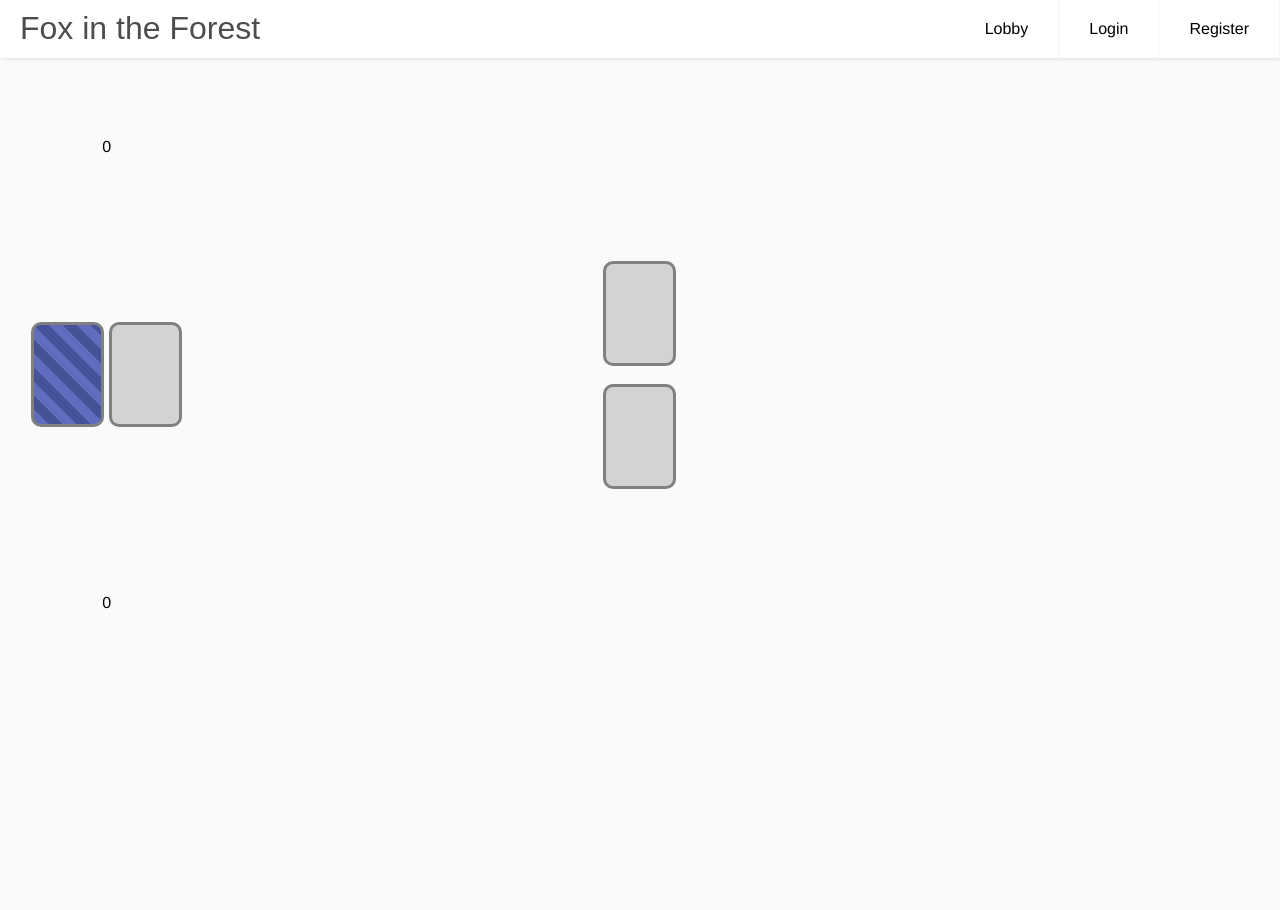
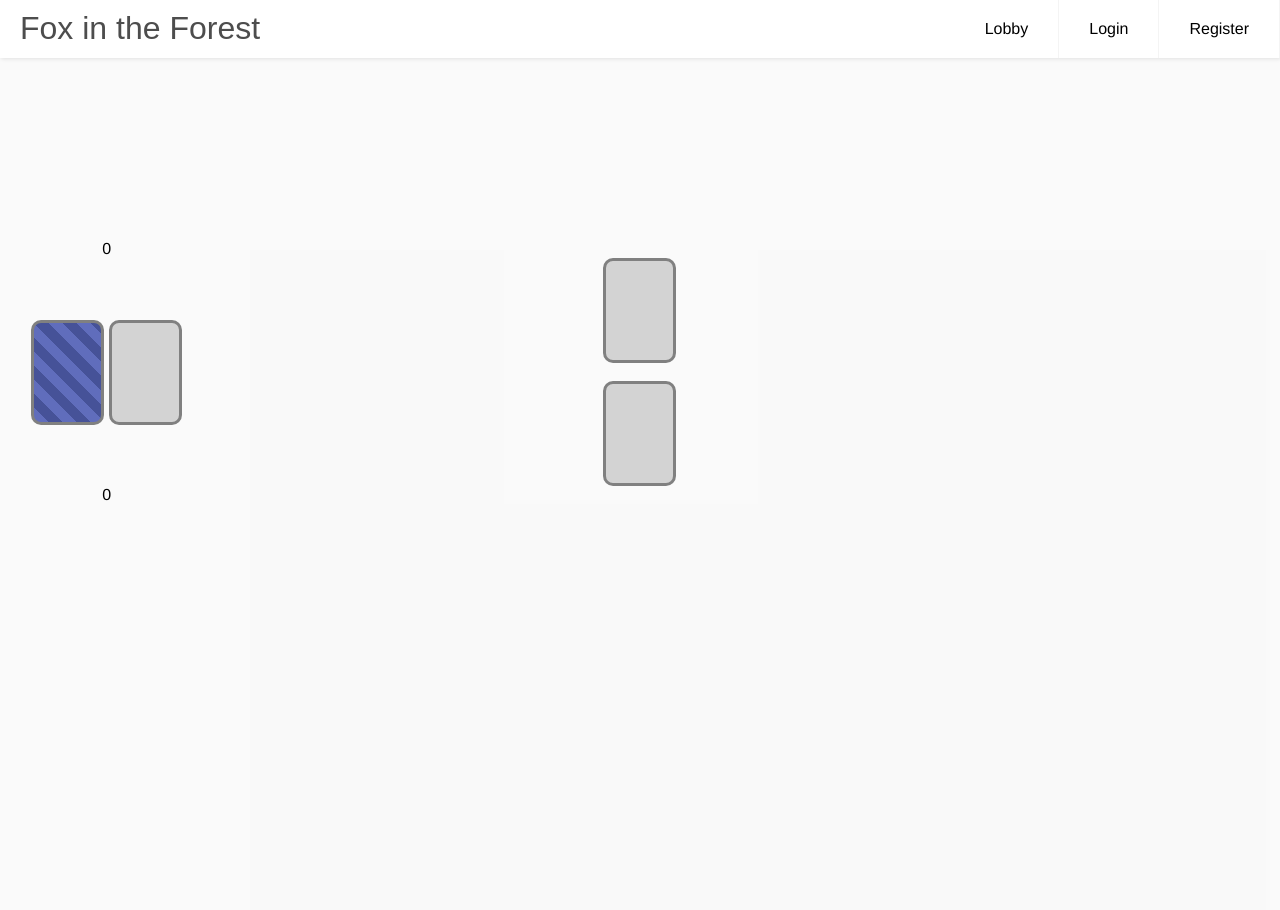
Before and after one commit to Oripy/foxintheforest, a Flask app: template foxy/templates/game.html in a window 1280 px wide. Run offline with Flask 2, Linux system fonts and the light colour scheme; the template is opened without the code that fills it, so the values that code supplies are empty.

Commit message:
tweak game area

```diff
--- a/foxy/static/game.css
+++ b/foxy/static/game.css
@@ -1,6 +1,6 @@
 #playingarea
 {
-	height: calc(100% - 50px);
+	height: calc(100% - 58px);
 
 	display: grid;
 	grid-template-columns: [col-start] 1fr 4fr 1fr [col-end];
@@ -10,7 +10,7 @@
     "decks trick help"
     "playerinfo playerhand ."
     "history history history";
-  	grid-row-gap: 2%;
+  	/* grid-row-gap: 2%; */
 
 	justify-items: center;
     align-items: center;
@@ -48,6 +48,7 @@
 
 #decks
 {
+	text-align: center;
 	grid-area: decks;
 }
 
@@ -83,11 +84,13 @@
 .gameinfo.opponent
 {
 	grid-area: opponentinfo;
+	align-self: end;
 }
 
 .gameinfo.player
 {
 	grid-area: playerinfo;
+	align-self: start;
 }
 
 .playingcard
--- a/foxy/templates/game.html
+++ b/foxy/templates/game.html
@@ -15,13 +15,14 @@
     <div id="opponenthand" title="Opponent hand"></div>
     <div id="playerhand" title="Your hand"></div>
     <div class="gameinfo opponent">
+        <div id="olasttrick" class="preview"></div>
         <div id="opponentname">{{ opponent }}</div>
         <div id="opponentscore" title="Opponent number of tricks won">0</div>
-        <div id="olasttrick" class="preview"></div></div class="nameinfo">
+    </div>
     <div class="gameinfo player">
-        <div id="plasttrick" class="preview"></div>
         <div id="playerscore" title="Your number of tricks won">0</div>
         <div id="playername">{{ current_user.username }}</div>
+        <div id="plasttrick" class="preview"></div>
     </div>
     <div class="playingcard help hidden" id="help1">
         1<br />
```
